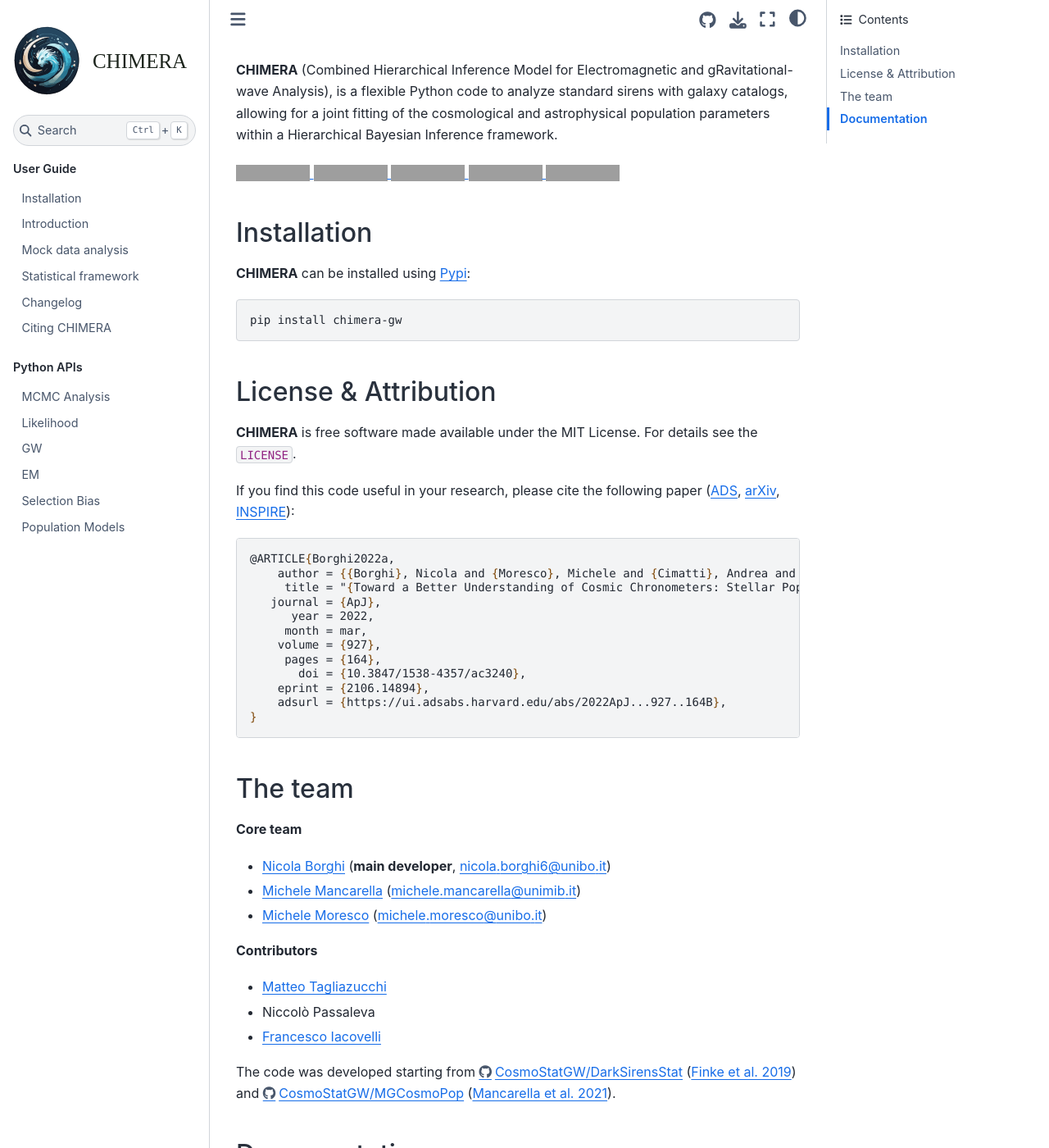
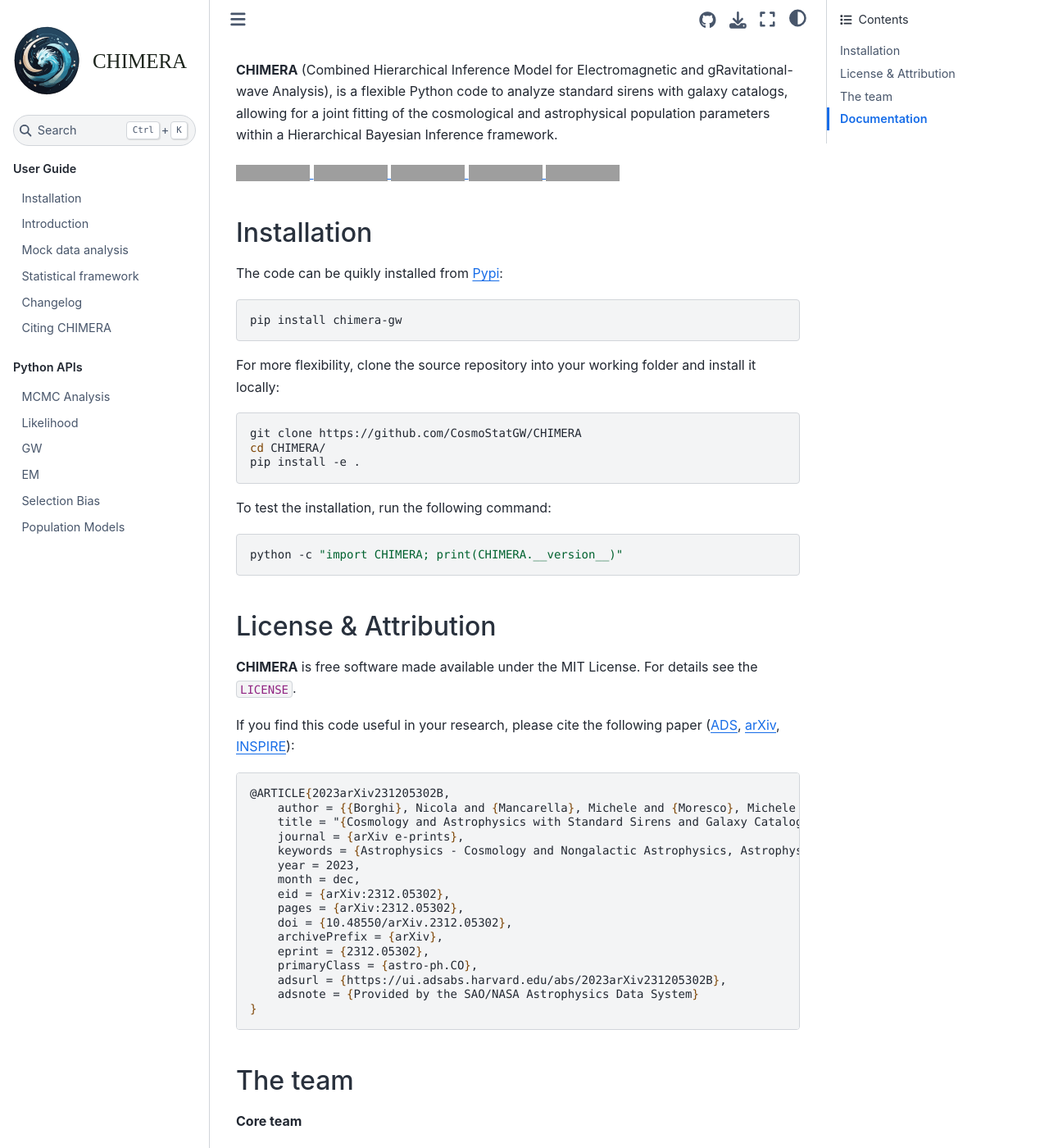
Before and after one commit to CosmoStatGW/CHIMERA, a Sphinx documentation site: the page built from docs/index.rst, in a window 1280 px wide and 1400 px high. Shown: the whole window at 82% size. Built offline with Sphinx 7.4.7 and the Sphinx Book theme 1.1.4, drawn with Linux system fonts in a browser that asks for light colours; pages that are not in the unit, such as notebooks, are missing from menus; grey boxes are pictures that could not be loaded.

Commit message:
Update badges and installation instructions

```diff
--- a/docs/conf.py
+++ b/docs/conf.py
@@ -16,6 +16,7 @@ extensions = [
     "sphinx.ext.intersphinx",
     "sphinx.ext.napoleon",
     "sphinx.ext.mathjax",
+    "sphinx_copybutton",
     "myst_nb",
     "IPython.sphinxext.ipython_console_highlighting",
 ]
--- a/docs/index.rst
+++ b/docs/index.rst
@@ -31,7 +31,7 @@ CHIMERA
 .. image:: https://img.shields.io/badge/license-MIT-fb7e21
     :target: https://github.com/CosmoStatGW/CHIMERA/blob/main/LICENSE
     :alt: License
-.. image:: https://img.shields.io/github/v/tag/CosmoStatGW/CHIMERA?label=Release&color=da644d
+.. image:: https://img.shields.io/github/v/tag/CosmoStatGW/CHIMERA?label=latest-release&color=da644d
     :target: https://github.com/CosmoStatGW/CHIMERA/releases
     :alt: Release
 
@@ -43,11 +43,26 @@ CHIMERA
 Installation
 ------------
 
-**CHIMERA** can be installed using `Pypi <https://pypi.org/project/chimera-gw>`_:
+The code can be quikly installed from `Pypi <https://pypi.org/project/chimera-gw>`_:
 
 .. code-block:: bash
 
    pip install chimera-gw
+
+For more flexibility, clone the source repository into your working folder and install it locally:
+
+.. code-block:: bash
+
+    git clone https://github.com/CosmoStatGW/CHIMERA
+    cd CHIMERA/
+    pip install -e .
+
+To test the installation, run the following command:
+
+.. code-block:: bash
+
+    python -c "import CHIMERA; print(CHIMERA.__version__)"
+
 
 
 License & Attribution
@@ -59,17 +74,21 @@ If you find this code useful in your research, please cite the following paper (
 
 .. code-block:: tex
 
-    @ARTICLE{Borghi2022a,
-        author = {{Borghi}, Nicola and {Moresco}, Michele and {Cimatti}, Andrea and et al.},
-         title = "{Toward a Better Understanding of Cosmic Chronometers: Stellar Population Properties of Passive Galaxies at Intermediate Redshift}",
-       journal = {ApJ},
-          year = 2022,
-         month = mar,
-        volume = {927},
-         pages = {164},
-           doi = {10.3847/1538-4357/ac3240},
-        eprint = {2106.14894},
-        adsurl = {https://ui.adsabs.harvard.edu/abs/2022ApJ...927..164B},
+    @ARTICLE{2023arXiv231205302B,
+        author = {{Borghi}, Nicola and {Mancarella}, Michele and {Moresco}, Michele and et al.},
+        title = "{Cosmology and Astrophysics with Standard Sirens and Galaxy Catalogs in View of Future Gravitational Wave Observations}",
+        journal = {arXiv e-prints},
+        keywords = {Astrophysics - Cosmology and Nongalactic Astrophysics, Astrophysics - Astrophysics of Galaxies, General Relativity and Quantum Cosmology},
+        year = 2023,
+        month = dec,
+        eid = {arXiv:2312.05302},
+        pages = {arXiv:2312.05302},
+        doi = {10.48550/arXiv.2312.05302},
+        archivePrefix = {arXiv},
+        eprint = {2312.05302},
+        primaryClass = {astro-ph.CO},
+        adsurl = {https://ui.adsabs.harvard.edu/abs/2023arXiv231205302B},
+        adsnote = {Provided by the SAO/NASA Astrophysics Data System}
     }
 
 
--- a/docs/requirements.txt
+++ b/docs/requirements.txt
@@ -1,5 +1,6 @@
 -e .
 sphinx-book-theme
+sphinx-copybutton
 myst-nb
 matplotlib
 numpy
--- a/pyproject.toml
+++ b/pyproject.toml
@@ -32,11 +32,12 @@ sphinx-book-theme = { version = ">=1.0", optional = true }
 nbsphinx = { version = ">=0.8.10", optional = true }
 myst-parser = { version = "^0.18.1", optional = true }
 readthedocs-sphinx-search = { version = "^0.1.2", optional = true }
+sphinx-copybutton = { version = "^0.5.1", optional = true }
 docutils = { version = "^0.17.1", optional = true }
 requests = "^2.31.0"
 
 [tool.poetry.extras]
-docs = ["sphinx", "sphinx-book-theme", "nbsphinx", "myst-parser", "readthedocs-sphinx-search", "docutils"]
+docs = ["sphinx", "sphinx-book-theme", "nbsphinx", "myst-parser", "readthedocs-sphinx-search", "sphinx-copybutton", "docutils"]
 
 [build-system]
 requires = ["poetry-core"]
```
Also changed, not shown: README.md (+5 -6 lines), docs/user_guide/citing.rst (+9 -9 lines), docs/user_guide/installation.rst (+11 -7 lines).
